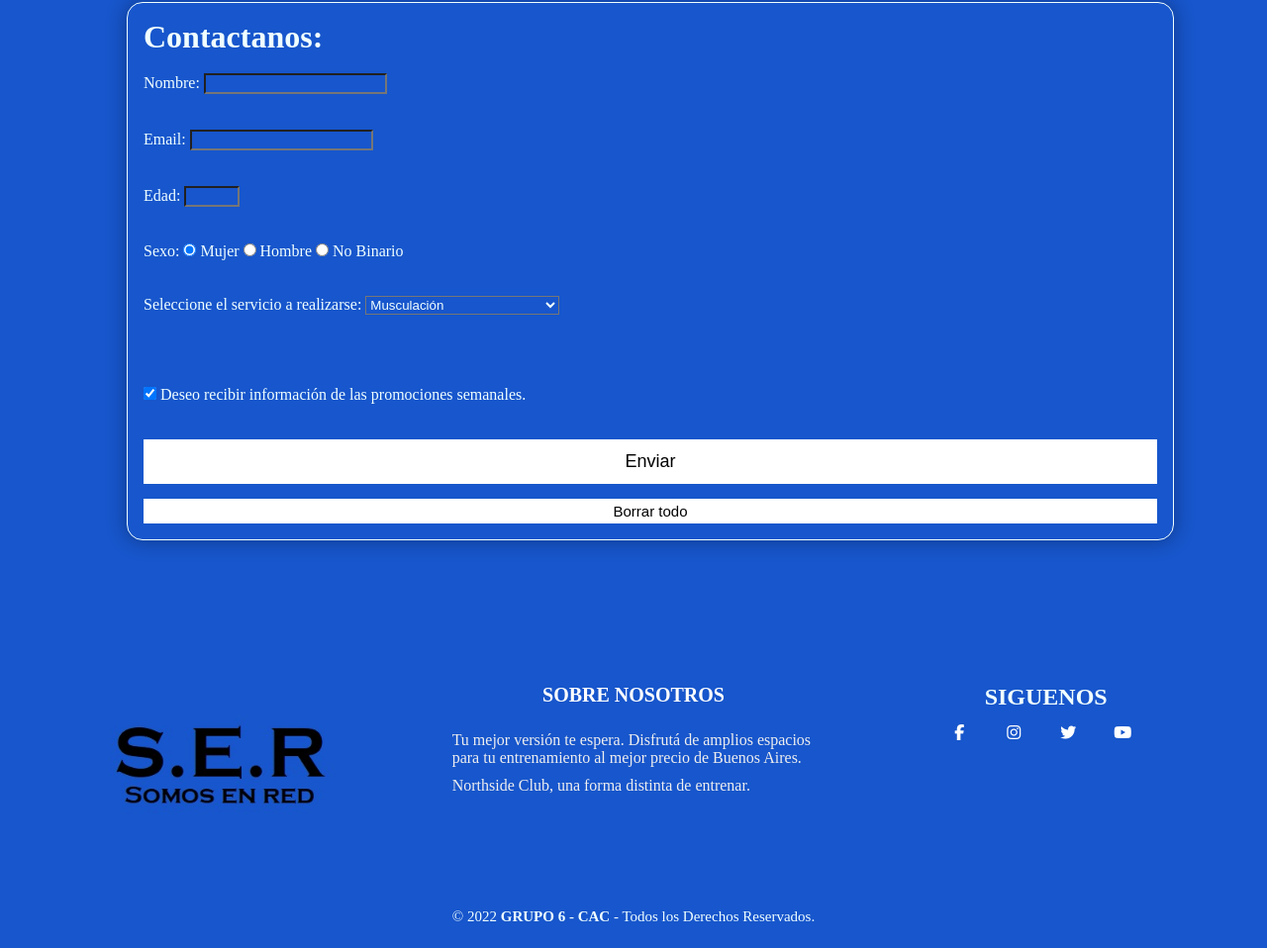
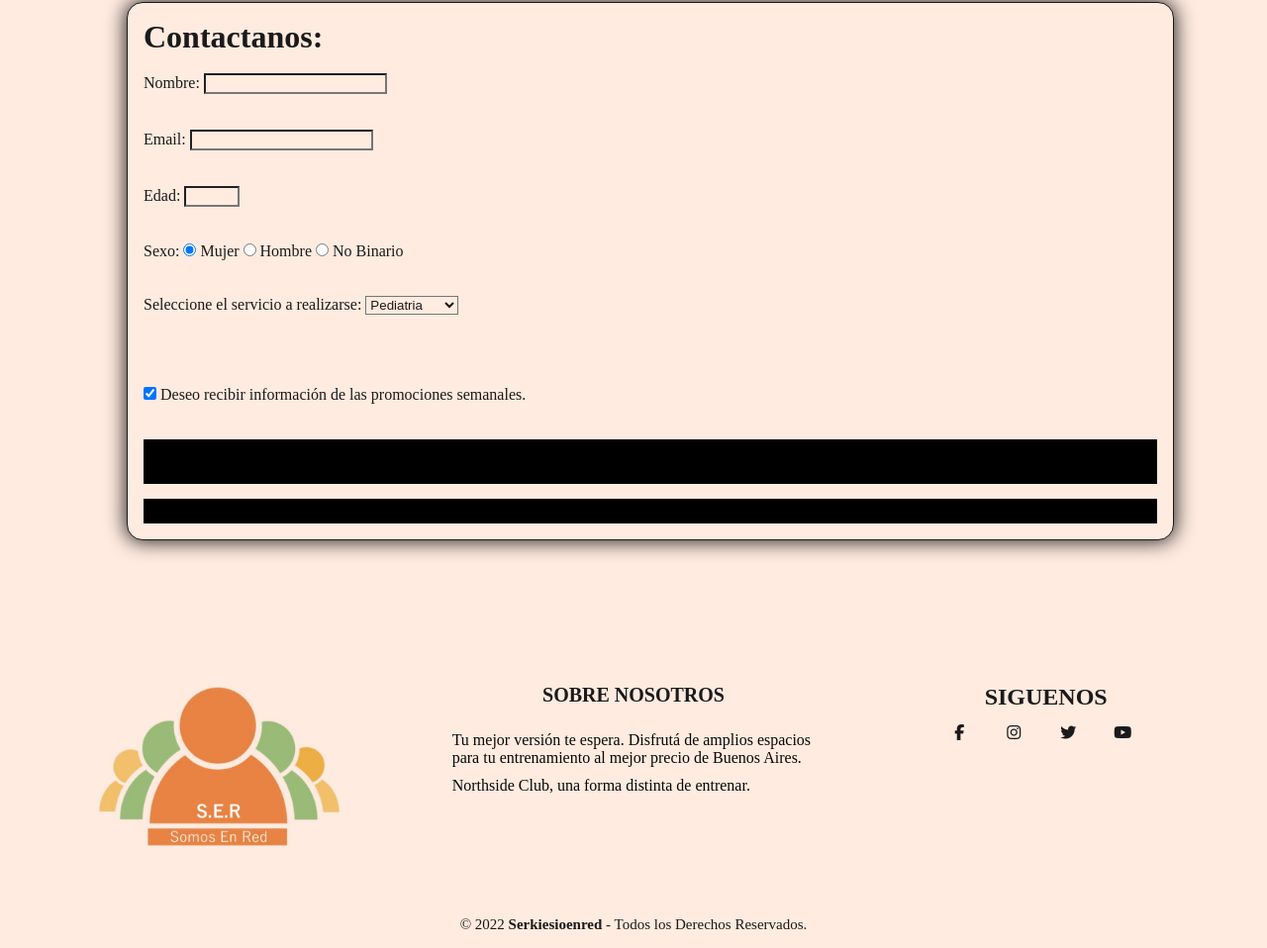
Before and after one commit to diegofm83/DiegoMoraSer, a plain HTML site: page FORM/formulario.html in a window 1280 px wide. Shown: the part 370-1328 px from the top of the page at 99% size. Drawn offline with Linux system fonts and the light colour scheme; grey boxes are pictures that could not be loaded.

Commit message:
mi primer commit

```diff
--- a/FORM/formulario.css
+++ b/FORM/formulario.css
@@ -3,8 +3,8 @@
 
 *{
     margin: 0;
-    background-color:#1756CC;
-    color: azure;
+    background-color:#FFEBE0;
+    color: rgb(27, 26, 26);
 }
 
 body{
@@ -20,7 +20,7 @@ body{
     padding-top: 40px;
     padding-bottom: 40px;
 
-    background-color: #1756CC;
+    background-color: #FFEBE0;
     display: flex;
     justify-content: center;
 }
@@ -49,7 +49,7 @@ body{
 
 .Retroceso {
     position: absolute;
-    color: azure;
+    color: rgb(27, 26, 26);
     left:50px;
 
 }
@@ -74,11 +74,11 @@ form{
   height: 60%;
   max-height: 1000px;
   padding: 1em;
-  border: 1px solid azure;
+  border: 1px solid rgb(27, 26, 26);
   border-radius: 1em;
-  background-color: #1756CC;
-  box-shadow: 0 0 20px 1px rgba(0,0,0,0.3);
-  color: azure;
+  background-color: #FFEBE0;
+  box-shadow: 0 0 20px 1px rgb(27, 26, 26);
+  color: rgb(27, 26, 26);
   text-align: left;
 
   display: flex;
@@ -102,7 +102,7 @@ form div{
   outline: 0;
   padding: 12px;
   color: black;
-  background-color: white;
+  background-color: black;
   text-align: center;
   cursor: pointer;
   width: 100%;
@@ -120,7 +120,7 @@ form div{
     padding: 4px;
     color: black;
     margin-top: 15px;
-    background-color: white;
+    background-color: black;
     text-align: center;
     cursor: pointer;
 
@@ -138,7 +138,7 @@ form div{
 
 /*:::::Pie de Pagina*/
 .box1{
-    color: azure;
+    color: rgb(27, 26, 26);
     display:flex;
     flex-direction: column;
     align-items: center;
@@ -146,7 +146,7 @@ form div{
 .pie-pagina{
     width: 100%;
 
-    background-color: #1756CC;
+    background-color: #FFEBE0;
 }
 .pie-pagina .grupo-1{
     width: 100%;
@@ -168,13 +168,13 @@ form div{
     width: 250px;
 }
 .pie-pagina .grupo-1 .box h2{
-    color: #fff;
+    color: rgb(27, 26, 26);
     margin-bottom: 25px;
     font-size: 20px;
     text-align: center;
 }
 .pie-pagina .grupo-1 .box p{
-    color: #efefef;
+    color: #070707;
     margin-bottom: 10px;
 }
 
@@ -189,9 +189,9 @@ form div{
     width: 45px;
     height: 45px;
     line-height: 45px;
-    color: #fff;
+    color: rgb(27, 26, 26);
     margin-right: 10px;
-    background-color: #1756CC;
+    background-color: #FFEBE0;
     text-align: center;
     transition: all 300ms ease;
 }
@@ -199,10 +199,10 @@ form div{
     color: #75757a;
 }
 .pie-pagina .grupo-2{
-    background-color: #1756CC;
+    background-color: #FFEBE0;
     padding: 15px 10px;
     text-align: center;
-    color: #fff;
+    color: rgb(27, 26, 26);
 }
 .pie-pagina .grupo-2 small{
     font-size: 15px;
--- a/FORM/formulario.html
+++ b/FORM/formulario.html
@@ -4,13 +4,13 @@
     <meta charset="UTF-8">
     <meta http-equiv="X-UA-Compatible" content="IE=edge">
     <meta name="viewport" content="width=device-width, initial-scale=1.0" >
-    <title>Northside - contacto</title>
+    <title>S.E.R.</title>
 
     <script src="https://kit.fontawesome.com/41bcea2ae3.js" crossorigin="anonymous"></script>
 
     <link rel="stylesheet" href="formulario.css">
 
-    <link rel="shortcut icon" href="../ASSETS/logo.jpg" type="image/x-icon">
+    <link rel="shortcut icon" href="ASSETS/icono.jpg" type="image/x-icon">
 </head>
 
 <body class="cont">
@@ -21,7 +21,7 @@
       </a>
     </div>
     <div class="titulo">
-        <img src="../ASSETS/Serr.jpg" alt="">
+        <img src="/ASSETS/newlogo.jpg" alt="">
     </div>
 
   </div>
@@ -67,10 +67,10 @@
           <div>
             <label for="Servicio">Seleccione el servicio a realizarse:</label>
             <select id="servicio" name="servivio" required>
-             <option value="Musculación">Musculación</option>
-             <option value="Crossfit">Crossfit</option>
-             <option value="Entrenamiento Funcional">Entrenamiento Funcional</option>
-             <option value="Entrenamiento personalizado">Entrenamiento perzonalizado</option>
+             <option value="Pediatria">Pediatria</option>
+             <option value="Nutricion">Nutricion</option>
+             <option value="Kinesiologia">Kinesiologia</option>
+             <option value="Osteopatia">Osteopatia</option>
             </select>
           </div>
 
@@ -108,7 +108,7 @@
           <div class="box">
               <figure>
                   <a href="#">
-                      <img src="../ASSETS/Serr.jpg" alt="">
+                      <img src="/ASSETS/newlogo.jpg" alt="">
                   </a>
               </figure>
           </div>
@@ -130,7 +130,7 @@
           </div>
       </div>
       <div class="grupo-2">
-          <small>&copy; 2022 <b>GRUPO 6 - CAC</b> - Todos los Derechos Reservados.</small>
+          <small>&copy; 2022 <b>Serkiesioenred</b> - Todos los Derechos Reservados.</small>
       </div>
   </footer>
     <script src="formulario.js"></script>
```
Also changed, not shown: FORM/form_thanks-page.html (+3 -3 lines), FORM/form_thanks-page_style.css (+17 -17 lines).
